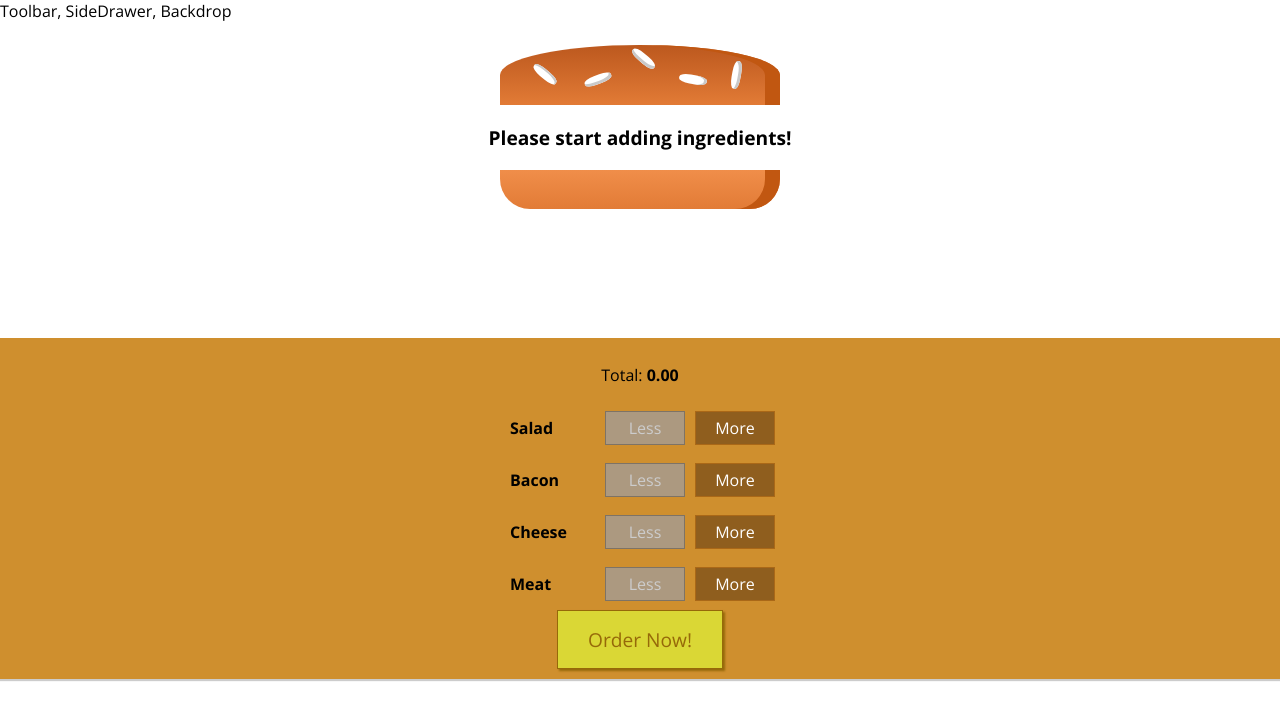
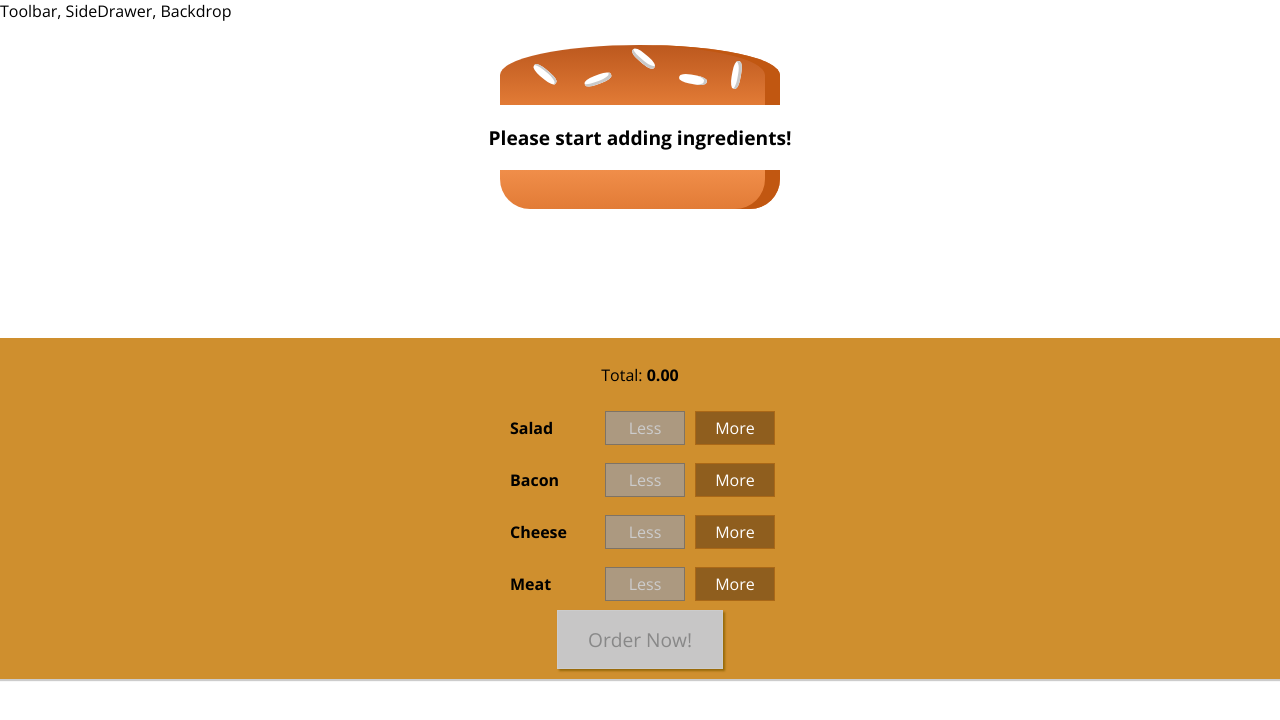
Before and after one commit to proiacm/burger-builder, a React (Create React App) app: page / in a window 1280 px wide. Shown: the top 720 px of the page. Built offline with nearby package versions, Linux system fonts and the light colour scheme.

Commit message:
add disabled property to button

```diff
--- a/src/components/Burger/BuildControls/BuildControls.js
+++ b/src/components/Burger/BuildControls/BuildControls.js
@@ -23,7 +23,7 @@ const buildControls = (props) => (
           disabled={props.disabled[ctrl.type]}
         />
       ))}
-      <button className={classes.OrderButton}>Order Now!</button>
+      <button className={classes.OrderButton} disabled={!props.purchasable}>Order Now!</button>
     </div>
 );
 
```
